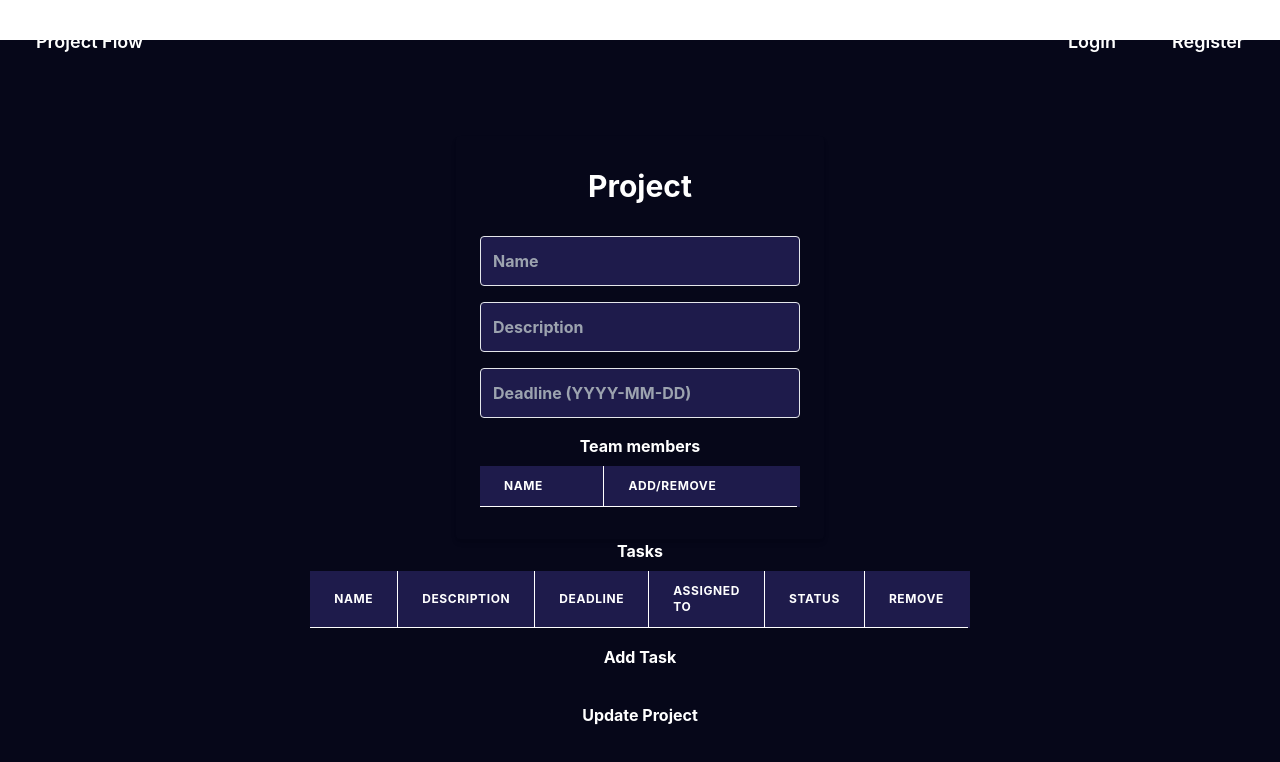
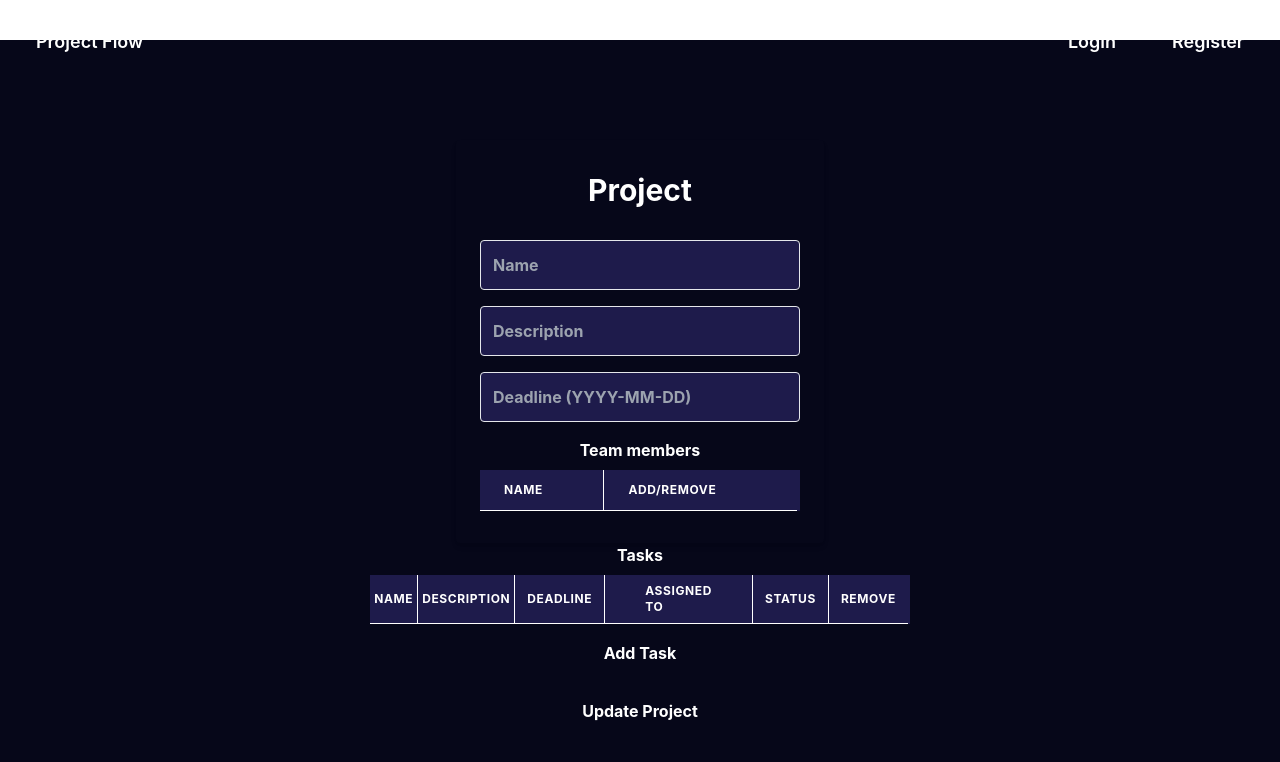
Before and after one commit to RehanyTamas/Project_Flow, a React (Create React App) app in the folder frontend/: page /my-projects/edit/1 in a window 1280 px wide. Shown: the top 762 px of the page. Built offline with nearby package versions, Linux system fonts and the light colour scheme.

Commit message:
resize editor table for readability

```diff
--- a/frontend/src/pages/ProjectEditor.jsx
+++ b/frontend/src/pages/ProjectEditor.jsx
@@ -175,27 +175,27 @@ const ProjectEditor = () => {
                         </table>
                     </div>
                     <h2 className={"text-center font-bold text-white pb-2"}>Tasks</h2>
-                    <table className="min-w-full divide-y divide-gray-200">
+                    <table className=" divide-y divide-gray-200">
                         <thead className="bg-indigo-950">
                         <tr>
                             <th scope="col"
-                                className="border-b border-r text-white font-bold border-white px-6 py-3 text-left text-xs uppercase tracking-wider">Name
+                                className="border-b border-r text-white font-bold border-white px-1 py-2 text-left text-xs uppercase tracking-wider">Name
                             </th>
                             <th scope="col"
-                                className="border-b border-r text-white font-bold border-white px-6 py-3 text-left text-xs uppercase tracking-wider">Description
+                                className="border-b border-r text-white font-bold border-white px-1 py-2 text-left text-xs uppercase tracking-wider">Description
                             </th>
                             <th scope="col"
-                                className="border-b border-r text-white font-bold border-white px-6 py-3 text-left text-xs uppercase tracking-wider">Deadline
+                                className="border-b border-r text-white font-bold border-white px-3 py-2 text-left text-xs uppercase tracking-wider">Deadline
                             </th>
                             <th scope="col"
-                                className="border-b border-r text-white font-bold border-white px-6 py-3 text-left text-xs uppercase tracking-wider">Assigned
+                                className="border-b border-r text-white font-bold border-white px-10 py-2 text-left text-xs uppercase tracking-wider">Assigned
                                 To
                             </th>
                             <th scope="col"
-                                className="border-b border-r text-white font-bold border-white px-6 py-3 text-left text-xs uppercase tracking-wider">Status
+                                className="border-b border-r text-white font-bold border-white px-3 py-2 text-left text-xs uppercase tracking-wider">Status
                             </th>
                             <th scope="col"
-                                className="border-b border-l text-white font-bold border-white px-6 py-3 text-left text-xs uppercase tracking-wider">Remove
+                                className="border-b border-l text-white font-bold border-white px-3 py-2 text-left text-xs uppercase tracking-wider">Remove
                             </th>
                             <th/>
                         </tr>
@@ -203,10 +203,10 @@ const ProjectEditor = () => {
                         <tbody className="bg-white divide-y divide-gray-200">
                         {tasks.map((task, index) => (
                             <tr key={index}>
-                                <td className="${index === tasks.length - 1 ? 'border-b' : ''} border-r border-white px-6 py-4 whitespace-nowrap text-center bg-blue-900 text-white font-bold">
+                                <td className="${index === tasks.length - 1 ? 'border-b' : ''} border-r border-white px-1 py-2 whitespace-nowrap text-center bg-blue-900 text-white font-bold">
                                     <input
                                         type="text"
-                                        className="border-transparent px-6 py-4 whitespace-nowrap text-center bg-blue-900 text-white font-bold"
+                                        className="border-transparent px-1 py-2 whitespace-nowrap text-center bg-blue-900 text-white font-bold"
                                         value={task.name}
                                         onChange={(e) => {
                                             const newTasks = [...tasks];
@@ -215,10 +215,10 @@ const ProjectEditor = () => {
                                         }}
                                     />
                                 </td>
-                                <td className="${index === tasks.length - 1 ? 'border-b' : ''} border-r border-white px-6 py-4 whitespace-nowrap text-center bg-blue-900 text-white font-bold">
+                                <td className="${index === tasks.length - 1 ? 'border-b' : ''} border-r border-white px-1 py-2 whitespace-nowrap text-center bg-blue-900 text-white font-bold">
                                     <input
                                         type="text"
-                                        className="border-transparent px-6 py-4 whitespace-nowrap text-center bg-blue-900 text-white font-bold"
+                                        className="border-transparent px-1 py-2 whitespace-nowrap text-center bg-blue-900 text-white font-bold"
                                         value={task.description}
                                         onChange={(e) => {
                                             const newTasks = [...tasks];
@@ -227,10 +227,10 @@ const ProjectEditor = () => {
                                         }}
                                     />
                                 </td>
-                                <td className="${index === tasks.length - 1 ? 'border-b' : ''} border-r border-white px-6 py-4 whitespace-nowrap text-center bg-blue-900 text-white font-bold h-1/2">
+                                <td className="${index === tasks.length - 1 ? 'border-b' : ''} border-r border-white px-3 py-2 whitespace-nowrap text-center bg-blue-900 text-white font-bold h-1/2">
                                     <input
                                         type="text"
-                                        className="border-transparent px-6 py-4 whitespace-nowrap text-center bg-blue-900 text-white font-bold"
+                                        className="border-transparent px-3 py-2 whitespace-nowrap text-center bg-blue-900 text-white font-bold"
                                         pattern="\d{4}-\d{2}-\d{2}"
                                         value={task.deadline}
                                         onChange={(e) => {
@@ -240,9 +240,9 @@ const ProjectEditor = () => {
                                         }}
                                     />
                                 </td>
-                                <td className="${index === tasks.length - 1 ? 'border-b' : ''} border-r border-white px-6 py-4 whitespace-nowrap text-center bg-blue-900 text-white font-bold">
+                                <td className="${index === tasks.length - 1 ? 'border-b' : ''} border-r border-white px-3 py-2 whitespace-nowrap text-center bg-blue-900 text-white font-bold">
                                     <select
-                                        className="block border-transparent w-full p-3 rounded mb-4 px-6 py-4 whitespace-nowrap text-center bg-blue-900 text-white font-bold hover:text-indigo-950"
+                                        className="block border-transparent w-full p-3 rounded mb-4 px-3 py-2 whitespace-nowrap text-center bg-blue-900 text-white font-bold hover:text-indigo-950"
                                         name="assignedTo"
                                         id="assignedTo"
                                         value={task.assignedTo}
@@ -260,10 +260,10 @@ const ProjectEditor = () => {
                                         ))}
                                     </select>
                                 </td>
-                                <td className="${index === tasks.length - 1 ? 'border-b' : ''} border-r border-white px-6 py-4 whitespace-nowrap text-center bg-blue-900 text-white font-bold">
+                                <td className="${index === tasks.length - 1 ? 'border-b' : ''} border-r border-white px-3 py-2 whitespace-nowrap text-center bg-blue-900 text-white font-bold">
                                     <select
                                         value={task.status}
-                                        className="border-transparent px-6 py-4 whitespace-nowrap text-center bg-blue-900 text-white font-bold hover:text-indigo-950"
+                                        className="border-transparent px-3 py-2 whitespace-nowrap text-center bg-blue-900 text-white font-bold hover:text-indigo-950"
                                         onChange={(e) => {
                                             const newTasks = [...tasks];
                                             newTasks[index].status = e.target.value;
@@ -276,7 +276,7 @@ const ProjectEditor = () => {
                                         <option value="Complete">Complete</option>
                                     </select>
                                 </td>
-                                <td className="${index === tasks.length - 1 ? 'border-b' : ''} border-l border-white px-6 py-4 whitespace-nowrap text-center bg-blue-900 text-white font-bold">
+                                <td className="${index === tasks.length - 1 ? 'border-b' : ''} border-l border-white px-3 py-2 whitespace-nowrap text-center bg-blue-900 text-white font-bold">
                                     <button type="button" className={"hover:text-indigo-950"}
                                             onClick={() => removeTask(index)}>- Remove
                                     </button>
```
